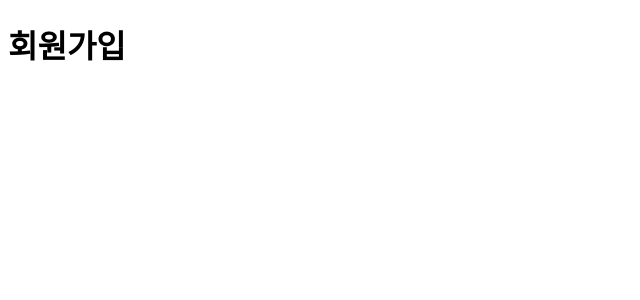
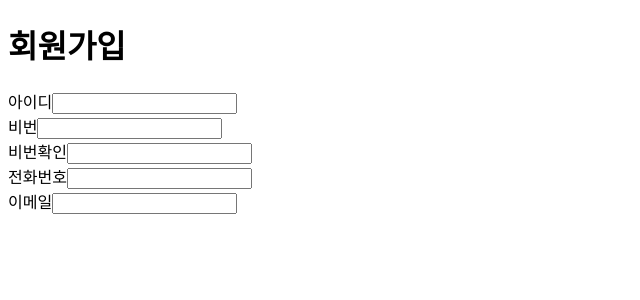
Before and after one commit to TeamA2O2/A2O2_Front, a Next.js app: page /user/register/components/register in a window 1280 px wide. Shown: the top 300 px of the page, without its empty margins (0-640 px from the left). Built offline with nearby package versions, Linux system fonts and the light colour scheme.

Commit message:
<Refator> 파일 구조 변경

```diff
--- a/pages/user/register/components/register.tsx
+++ b/pages/user/register/components/register.tsx
@@ -1,5 +1,34 @@
 export default function register() {
     return (
-        <h1>회원가입</h1>
+        <div>
+            <h1>회원가입</h1>
+            <div>
+                <div>
+                <label>아이디</label>
+                <input type="string" />
+                </div>
+
+                <div>
+                <label>비번</label>
+                <input type="string" />
+                </div>
+
+                <div>
+                <label>비번확인</label>
+                <input type="string" />
+                </div>
+
+                <div>
+                <label>전화번호</label>
+                <input type="string" />
+                </div>
+
+                <div>
+                <label>이메일</label>
+                <input type="string" />
+                </div>
+
+            </div>
+        </div>
     )
 }
```
Also changed, not shown: pages/user/find/components/find.tsx (+20 -1 lines), pages/user/login/components/login.tsx (+9 -1 lines).
